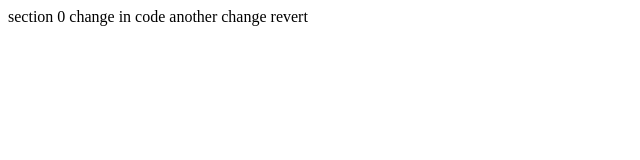
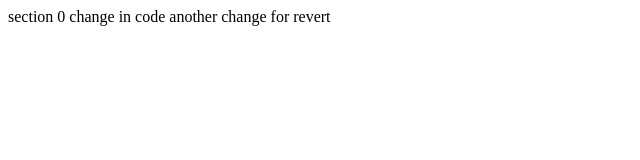
Before and after one commit to navyasri512/preoject_dir, a plain HTML site: page index.html in a window 1280 px wide. Shown: the full height of the page, 0-640 px from the left. Drawn offline with Linux system fonts and the light colour scheme.

Commit message:
Revert "revert commit"
This reverts commit 0b84f494e628faa27c891601b1b0122062d952f5.

```diff
--- a/index.html
+++ b/index.html
@@ -5,7 +5,6 @@
     <body>
         section 0
         change in code
-        another change
-        revert
+        another change for revert
     </body>
 </html>
```
